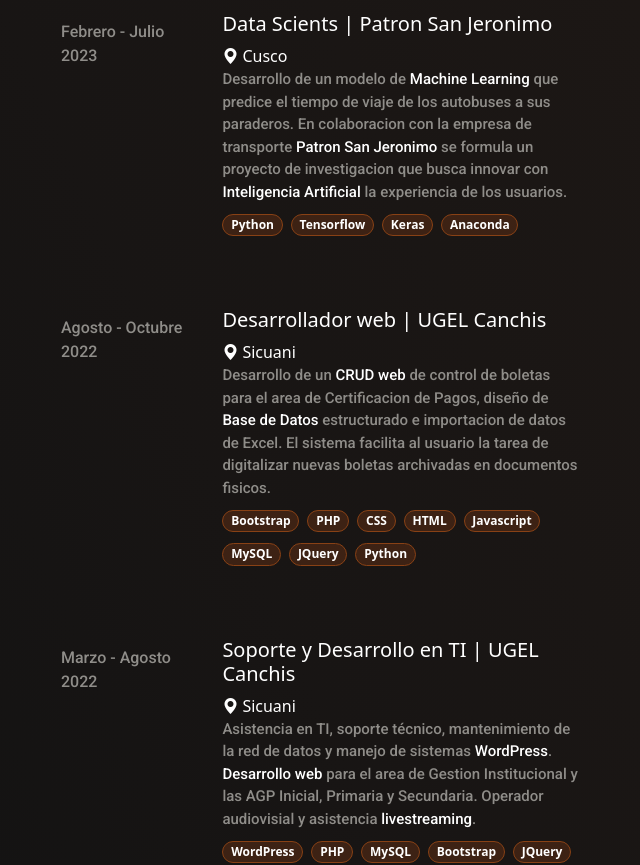
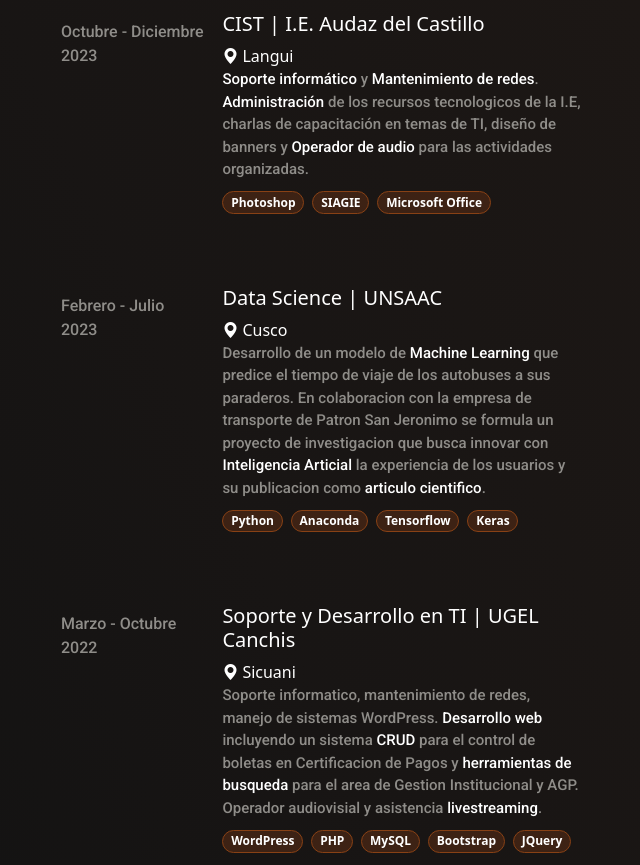
Before and after one commit to eFrank-cm/portfolio, a React (Vite) app: page / in a window 1280 px wide. Shown: the part 780-1645 px from the top of the page, without its empty margins (603-1243 px from the left). Built offline with nearby package versions, Linux system fonts and the light colour scheme.

Commit message:
upload experience of IEAC

```diff
--- a/src/App.jsx
+++ b/src/App.jsx
@@ -20,7 +20,7 @@
                     <hr />
                     <div className="footer">
                         <p className='parrafo mb-5'>
-                            ¡Estoy aquí para ayudarte con tus proyectos! Puedes <a target='_blank' href="https://drive.google.com/file/d/1_EZCrW2bJL067latfi6YGZ4v5Art-SSD/view?usp=sharing">ver mi CV</a> y contactarme en mis redes
+                            ¡Estoy aquí para ayudarte con tus proyectos! Puedes <a target='_blank' href="https://drive.google.com/file/d/19ldd9eCr73JHN2FGyw9JsyrX-pFGEsWP/view?usp=drive_link">ver mi CV</a> y contactarme en mis redes
                             sociales para colaborar juntos en nuevas oportunidades. ¡Hablemos pronto!
                         </p>
                     </div>
--- a/src/pages/Experience.jsx
+++ b/src/pages/Experience.jsx
@@ -8,61 +8,57 @@
             <div>
                 <a className="experiencie-card" target="_blank" href="https://moovitapp.com/index/es-419/transporte_p%C3%BAblico-line-RTU_01-Cusco-5498-1208002-754429-0">
                     <div className="div-img">
+                        <p className="parrafo">Octubre - Diciembre</p>
+                        <p className="parrafo">2023</p>
+                    </div>
+                    <div className="div-text flex-fill px-2">
+                        <h5>CIST | I.E. Audaz del Castillo</h5>
+                        <div className="d-flex">
+                            <i className="bi bi-geo-alt-fill"></i>
+                            <p className="m-0 px-1">Langui</p>
+                        </div>
+                        <p className="parrafo-sm">
+                            <span className="enfasis">Soporte informático</span> y <span className="enfasis">Mantenimiento de redes</span>. <span className="enfasis">Administración</span> de
+                            los recursos tecnologicos de la I.E, charlas de capacitación en temas de
+                            TI, diseño de banners y <span className="enfasis">Operador de audio</span> para
+                            las actividades organizadas.
+                        </p>
+                        <div className="div-tags mt-2">
+                            <span className="badge rounded-pill">Photoshop</span>
+                            <span className="badge rounded-pill">SIAGIE</span>
+                            <span className="badge rounded-pill">Microsoft Office</span>
+                        </div>
+                    </div>
+                </a>
+                <a className="experiencie-card" href="https://www.gob.pe/ugelcanchis" target="_blank">
+                    <div className="div-img">
                         <p className="parrafo">Febrero - Julio</p>
                         <p className="parrafo">2023</p>
                     </div>
                     <div className="div-text flex-fill px-2">
-                        <h5>Data Scients | Patron San Jeronimo</h5>
+                        <h5>Data Science | UNSAAC</h5>
                         <div className="d-flex">
                             <i className="bi bi-geo-alt-fill"></i>
                             <p className="m-0 px-1">Cusco</p>
                         </div>
                         <p className="parrafo-sm">
-                            Desarrollo de un modelo de <span className="enfasis">Machine Learning</span> que predice el tiempo de viaje
-                            de los autobuses a sus paraderos. En colaboracion con la empresa de transporte <span className="enfasis">
-                            Patron San Jeronimo</span> se formula un proyecto de investigacion que busca innovar
-                            con <span className="enfasis">Inteligencia Artificial</span> la experiencia de los usuarios.
+                            Desarrollo de un modelo de <span className="enfasis">Machine Learning</span> que predice
+                            el tiempo de viaje de los autobuses a sus paraderos. En colaboracion con la
+                            empresa de transporte de Patron San Jeronimo se formula un proyecto
+                            de investigacion que busca innovar con <span className="enfasis">Inteligencia Articial</span> la experiencia
+                            de los usuarios y su publicacion como <span className="enfasis">articulo cientifico</span>.
                         </p>
                         <div className="div-tags mt-2">
                             <span className="badge rounded-pill">Python</span>
+                            <span className="badge rounded-pill">Anaconda</span>
                             <span className="badge rounded-pill">Tensorflow</span>
                             <span className="badge rounded-pill">Keras</span>
-                            <span className="badge rounded-pill">Anaconda</span>
                         </div>
                     </div>
                 </a>
                 <a className="experiencie-card" href="https://www.gob.pe/ugelcanchis" target="_blank">
                     <div className="div-img">
-                        <p className="parrafo">Agosto - Octubre</p>
-                        <p className="parrafo">2022</p>
-                    </div>
-                    <div className="div-text flex-fill px-2">
-                        <h5>Desarrollador web | UGEL Canchis</h5>
-                        <div className="d-flex">
-                            <i className="bi bi-geo-alt-fill"></i>
-                            <p className="m-0 px-1">Sicuani</p>
-                        </div>
-                        <p className="parrafo-sm">
-                            Desarrollo de un <span className="enfasis">CRUD web</span> de control de boletas para
-                            el area de Certificacion de Pagos, diseño de <span className="enfasis">Base de Datos
-                            </span> estructurado e importacion de datos de Excel. El sistema facilita al usuario la
-                            tarea de digitalizar nuevas boletas archivadas en documentos fisicos.
-                        </p>
-                        <div className="div-tags mt-2">
-                            <span className="badge rounded-pill">Bootstrap</span>
-                            <span className="badge rounded-pill">PHP</span>
-                            <span className="badge rounded-pill">CSS</span>
-                            <span className="badge rounded-pill">HTML</span>
-                            <span className="badge rounded-pill">Javascript</span>
-                            <span className="badge rounded-pill">MySQL</span>
-                            <span className="badge rounded-pill">JQuery</span>
-                            <span className="badge rounded-pill">Python</span>
-                        </div>
-                    </div>
-                </a>
-                <a className="experiencie-card" href="https://www.gob.pe/ugelcanchis" target="_blank">
-                    <div className="div-img">
-                        <p className="parrafo">Marzo - Agosto</p>
+                        <p className="parrafo">Marzo - Octubre</p>
                         <p className="parrafo">2022</p>
                     </div>
                     <div className="div-text flex-fill px-2">
@@ -72,10 +68,11 @@
                             <p className="m-0 px-1">Sicuani</p>
                         </div>
                         <p className="parrafo-sm">
-                            Asistencia en TI, soporte técnico, mantenimiento de la red
-                            de datos y manejo de sistemas <span className="enfasis">WordPress</span>. <span className="enfasis">
-                            Desarrollo web</span> para el area de
-                            Gestion Institucional y las AGP Inicial, Primaria y Secundaria. Operador audiovisial y
+                            Soporte informatico, mantenimiento de redes, manejo de
+                            sistemas WordPress. <span className="enfasis">
+                            Desarrollo web</span> incluyendo un sistema <span className="enfasis">CRUD</span> para
+                            el control de boletas en Certificacion de Pagos y <span className="enfasis">herramientas de busqueda</span> para
+                            el area de Gestion Institucional y AGP. Operador audiovisial y
                             asistencia <span className="enfasis">livestreaming</span>.
                         </p>
                         <div className="div-tags mt-2">
```
